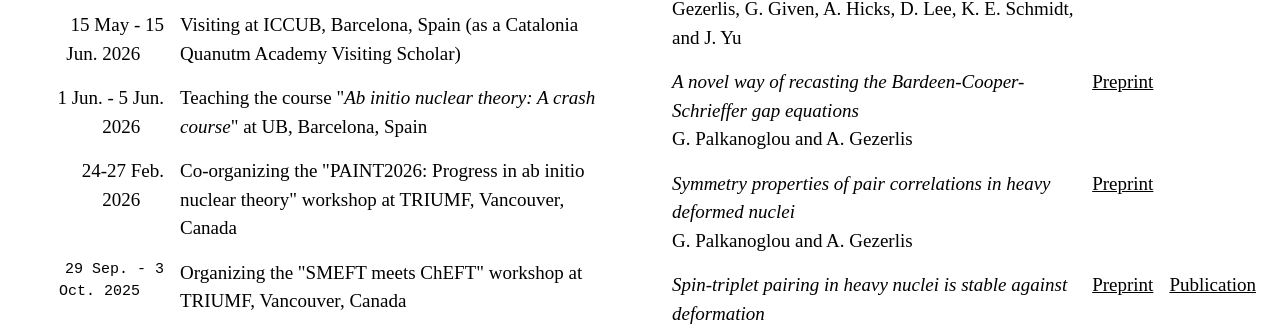
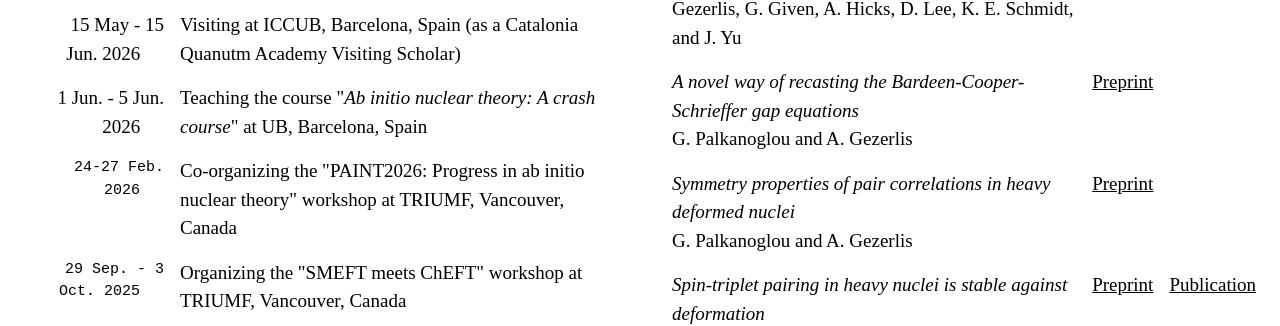
Before and after one commit to gpalkano/gpalkano.github.io, a plain HTML site: page index.html in a window 1280 px wide. Shown: the part 1537-1863 px from the top of the page. Drawn offline with nearby package versions, Linux system fonts and the light colour scheme.

Commit message:
Change date cell style to monospace and increase font size
Updated the date cell style for better readability.

```diff
--- a/index.html
+++ b/index.html
@@ -139,7 +139,7 @@ hr.newHR2 {
             <td> Teaching the course "<i>Ab initio nuclear theory: A crash course</i>" at UB, Barcelona, Spain</td>
 	</tr>
 			<tr>
-            <td style="text-align: right;">24-27 Feb. 2026 &emsp;</td>
+            <td style="text-align: right; font-family: monospace; font-size: 15px;">24-27 Feb. 2026 &emsp;</td>
             <td> Co-organizing the "PAINT2026: Progress in ab initio nuclear theory" workshop at TRIUMF, Vancouver, Canada</td>
 	</tr>
    <tr>
```
